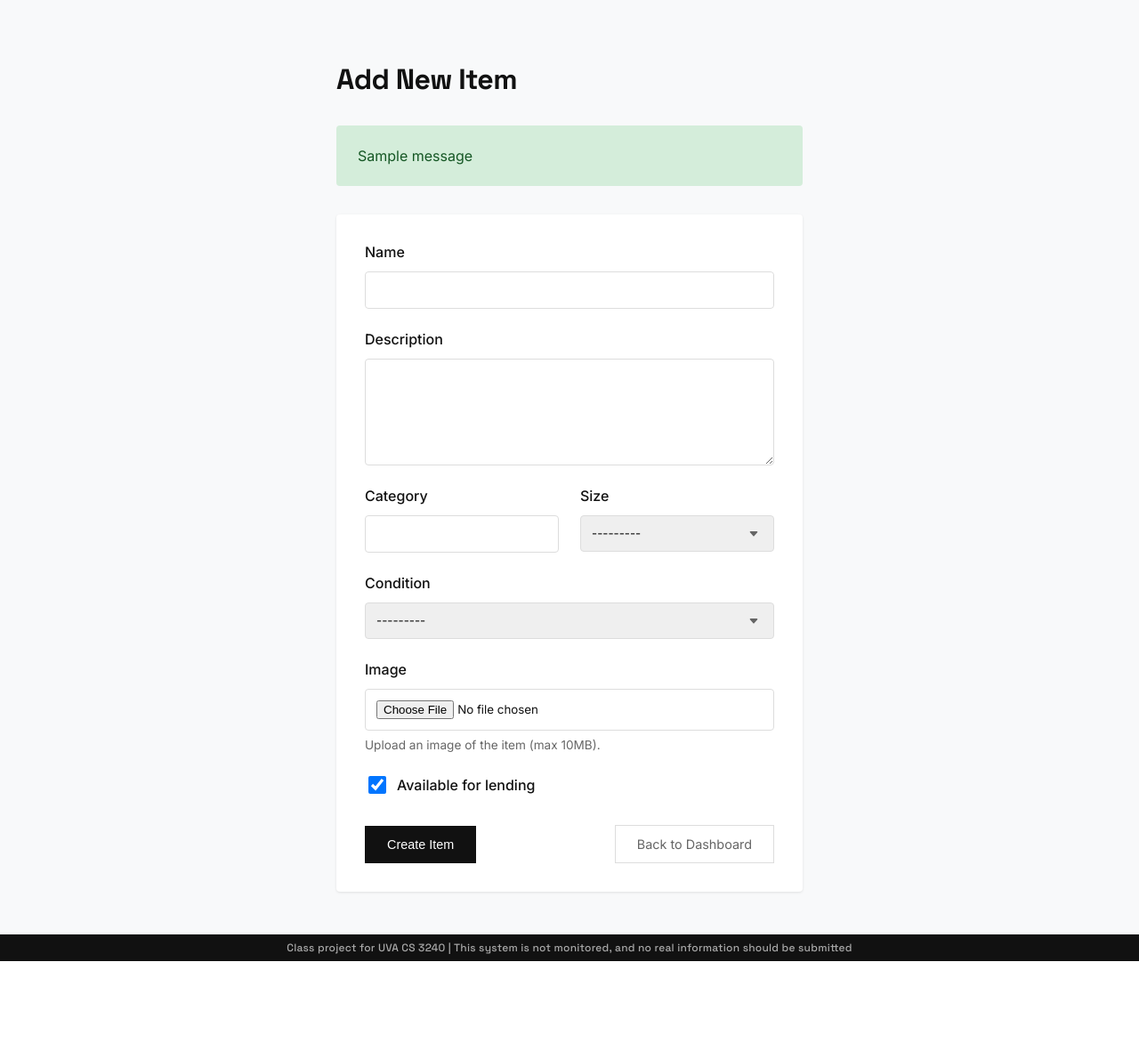
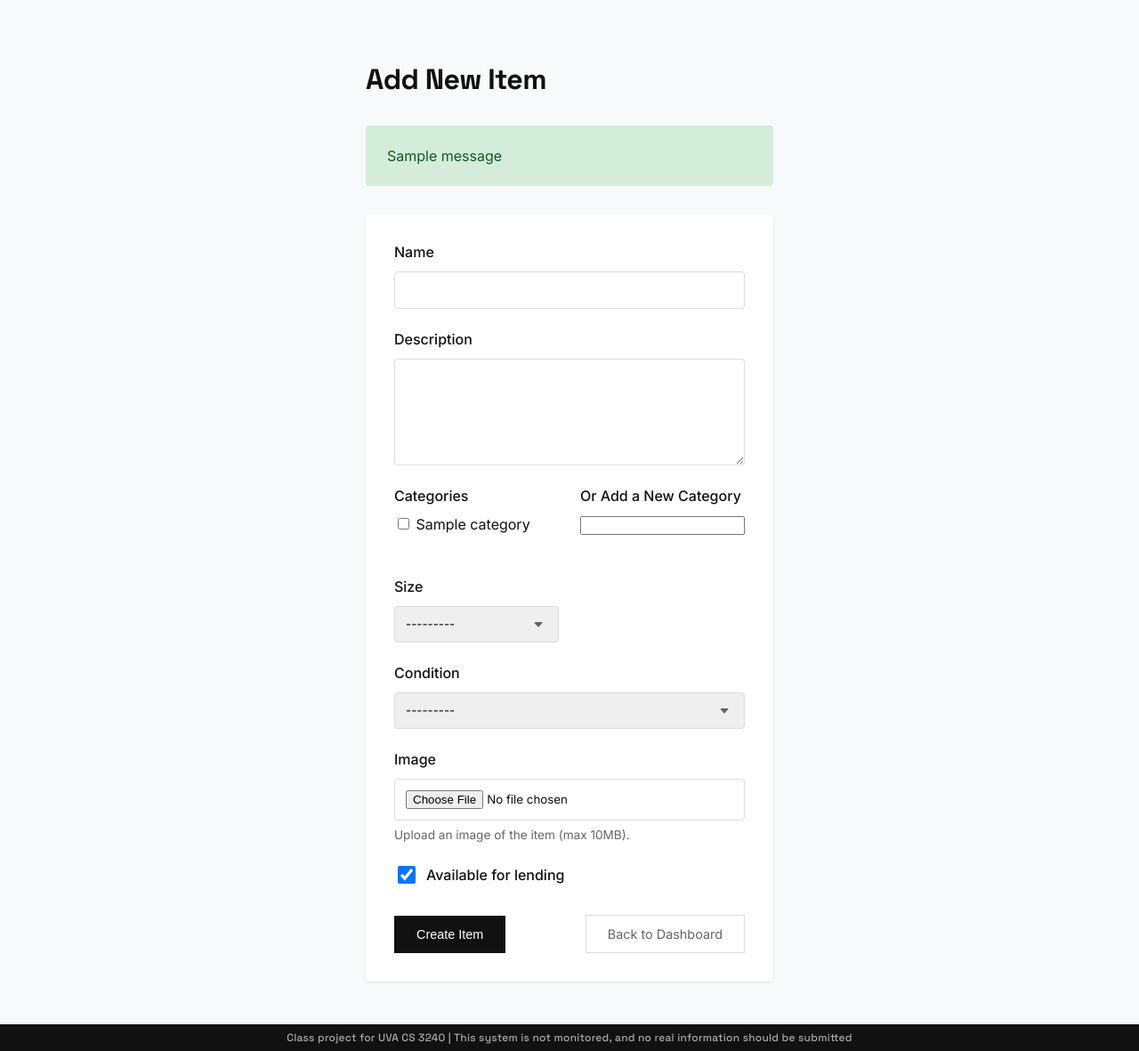
Before and after one commit to samapolinsky/clothing-lending, a Django app: page /lending/librarian/items/add/ in a window 1280 px wide. Shown: the part 107-1288 px from the top of the page at 89% size. Before the commit the page ends 1187 px from the top, so only its background shows below. Run offline with Django 5.2, Linux system fonts and the light colour scheme; a user stored in the database is signed in; tables that the repository leaves empty hold one stand-in row (values such as "Sample post"); one stand-in notice (Sample message) is shown; parts of the project's set-up code (start-up, migrations or seed data) failed here and were passed over; some libraries are stand-ins or nearby versions.

Commit message:
updated Categories

```diff
--- a/clothing_lending/forms.py
+++ b/clothing_lending/forms.py
@@ -14,18 +14,23 @@ class CollectionForm(forms.ModelForm):
 
 class ItemForm(forms.ModelForm):
     image = forms.ImageField(required=False, widget=forms.FileInput(attrs={'class': 'form-control'}))
+    new_category = forms.CharField(required=False, label='New Category')
 
     class Meta:
         model = Item
-        fields = ['name', 'description', 'category', 'size', 'condition', 'available']
+        fields = ['name', 'description', 'categories', 'size', 'condition', 'available']
         widgets = {
             'name': forms.TextInput(attrs={'class': 'form-control'}),
             'description': forms.Textarea(attrs={'class': 'form-control', 'rows': 4}),
-            'category': forms.TextInput(attrs={'class': 'form-control'}),
+            'categories': forms.CheckboxSelectMultiple(),
             'size': forms.Select(attrs={'class': 'form-control'}),
             'condition': forms.Select(attrs={'class': 'form-control'}),
             'available': forms.CheckboxInput(attrs={'class': 'form-check-input'}),
         }
+
+    def __init__(self, *args, **kwargs):
+        super().__init__(*args, **kwargs)
+        self.fields['categories'].required = False
 
     def clean_image(self):
         """
--- a/clothing_lending/models.py
+++ b/clothing_lending/models.py
@@ -45,6 +45,13 @@ class Collection(models.Model):
         return self.name
 
 
+class Category(models.Model):
+    name = models.CharField(max_length=100, unique=True)
+
+    def __str__(self):
+        return self.name
+
+
 class Item(models.Model):
     CONDITION_CHOICES = (
         ('new', 'New'),
@@ -69,6 +76,7 @@ class Item(models.Model):
     name = models.CharField(max_length=100)
     description = models.TextField()
     category = models.CharField(max_length=100)
+    categories = models.ManyToManyField(Category, related_name='items')
     size = models.CharField(max_length=10, choices=SIZE_CHOICES)
     condition = models.CharField(max_length=20, choices=CONDITION_CHOICES)
     image_url = models.TextField(blank=True)
--- a/clothing_lending/templates/collection_detail.html
+++ b/clothing_lending/templates/collection_detail.html
@@ -361,7 +361,9 @@
                 <div class="item-details">
                     <div class="item-meta">
                         <h3>{{ item.name }}</h3>
-                        <span class="item-category">{{ item.category }}</span>
+                        <span class="item-category">{% for category in item.categories.all %}
+                                                        {{ category.name }}{% if not forloop.last %}, {% endif %}
+                                                    {% endfor %}</span>
                         <span class="item-size">{{ item.get_size_display }}</span>
                         <span class="item-status {% if item.available %}available{% else %}unavailable{% endif %}">
                             {{ item.available|yesno:"Available,Unavailable" }}
--- a/clothing_lending/templates/librarian/add_item.html
+++ b/clothing_lending/templates/librarian/add_item.html
@@ -241,11 +241,21 @@
 
                     <div class="form-row">
                         <div class="form-group">
-                            <label for="{{ form.category.id_for_label }}" class="form-label">Category</label>
-                            {{ form.category }}
-                            {% if form.category.errors %}
+                            <label for="{{ form.categories.id_for_label }}" class="form-label">Categories</label>
+                            {{ form.categories }}
+                            {% if form.categories.errors %}
                             <div class="text-danger">
-                                {{ form.category.errors }}
+                                {{ form.categories.errors }}
+                            </div>
+                            {% endif %}
+                        </div>
+
+                        <div class="form-group">
+                            <label for="{{ form.new_category.id_for_label }}" class="form-label">Or Add a New Category</label>
+                            {{ form.new_category }}
+                            {% if form.new_category.errors %}
+                            <div class="text-danger">
+                                {{ form.new_category.errors }}
                             </div>
                             {% endif %}
                         </div>
--- a/clothing_lending/templates/patron/page.html
+++ b/clothing_lending/templates/patron/page.html
@@ -363,7 +363,10 @@
                                             <td>
                                                 <a href="{% url 'item_detail' request.item.id %}" class="title-link">{{ request.item.name }}</a>
                                             </td>
-                                            <td>{{ request.item.category }}</td>
+                                            <td>{% for category in request.item.categories.all %}
+                                                    {{ category.name }}{% if not forloop.last %}, {% endif %}
+                                                {% endfor %}
+                                            </td>
                                             <td>{{ request.request_date|date:"M d, Y" }}</td>
                                             <td><span class="badge badge-primary">Pending</span></td>
                                         </tr>
--- a/clothing_lending/views.py
+++ b/clothing_lending/views.py
@@ -8,7 +8,7 @@ import uuid
 from django.db.models import Q
 from django.utils import timezone
 
-from clothing_lending.models import User, Patron, Librarian, Collection, Item, Lending, Invite
+from clothing_lending.models import User, Patron, Librarian, Collection, Item, Lending, Invite, Category
 from clothing_lending.forms import CollectionForm, ItemForm, PromoteUserForm, AddItemToCollectionForm, PatronProfileForm
 from clothing_lending.s3_utils import upload_file_to_s3, get_s3_client, generate_presigned_url, delete_file_from_s3
 
@@ -175,7 +175,8 @@ def browse(request):
         items = Item.objects.filter(Q(available=True) and Q(private_collection=False)).distinct()
 
     # Get a list of all categories for filtering
-    categories = Item.objects.values_list('category', flat=True).distinct()
+    # categories = Item.objects.values_list('category', flat=True).distinct()
+    categories = Category.objects.all()
 
     context = {
         'items': items,
@@ -264,6 +265,14 @@ def add_item(request):
             # Save the item
             try:
                 item.save()
+                form.save_m2m()
+
+                new_category_name = form.cleaned_data.get('new_category')
+                if new_category_name:
+                    new_cat, created = Category.objects.get_or_create(name=new_category_name)
+                    item.categories.add(new_cat)  # Link it to this item
+                    print(f"Added new category: {new_cat.name}")
+
                 print(f"Item saved with ID: {item.id}")
                 print(f"Item image_url: {item.image_url}")
                 print(f"Item s3_image_key: {item.s3_image_key}")
@@ -287,7 +296,7 @@ def add_item(request):
 def edit_item(request, item_id):
     item = get_object_or_404(Item, pk=item_id)
     if request.method == 'POST':
-        form = ItemForm(request.POST, request.FILES, instance=item)
+        form = ItemForm(request.POST or None, request.FILES or None, instance=item)
         print(f"Form submitted. Files in request: {request.FILES}")
         if form.is_valid():
             print("Form is valid")
@@ -331,6 +340,15 @@ def edit_item(request, item_id):
             # Save the item
             try:
                 item.save()
+                form.save_m2m()
+
+
+                new_category_name = form.cleaned_data.get('new_category')
+                if new_category_name:
+                    new_cat, created = Category.objects.get_or_create(name=new_category_name)
+                    item.categories.add(new_cat)  # Link new category
+                    print(f"Added new category: {new_cat.name}")
+
                 print(f"Item saved with ID: {item.id}")
                 #print(f"Item image_url: {item.image_url}")
                 #print(f"Item s3_image_key: {item.s3_image_key}")
```
Also changed, not shown: clothing_lending/admin.py (+13 -3 lines), clothing_lending/templates/browse.html (+13 -4 lines), clothing_lending/templates/edit_item.html (+14 -4 lines), clothing_lending/templates/item_detail.html (+6 -1 lines), clothing_lending/templates/librarian/page.html (+15 -3 lines), clothing_lending/migrations/0008_category_remove_item_category_item_category.py (added), clothing_lending/migrations/0009_remove_item_category_delete_category_item_category.py (added), clothing_lending/migrations/0010_category_item_categories.py (added).
